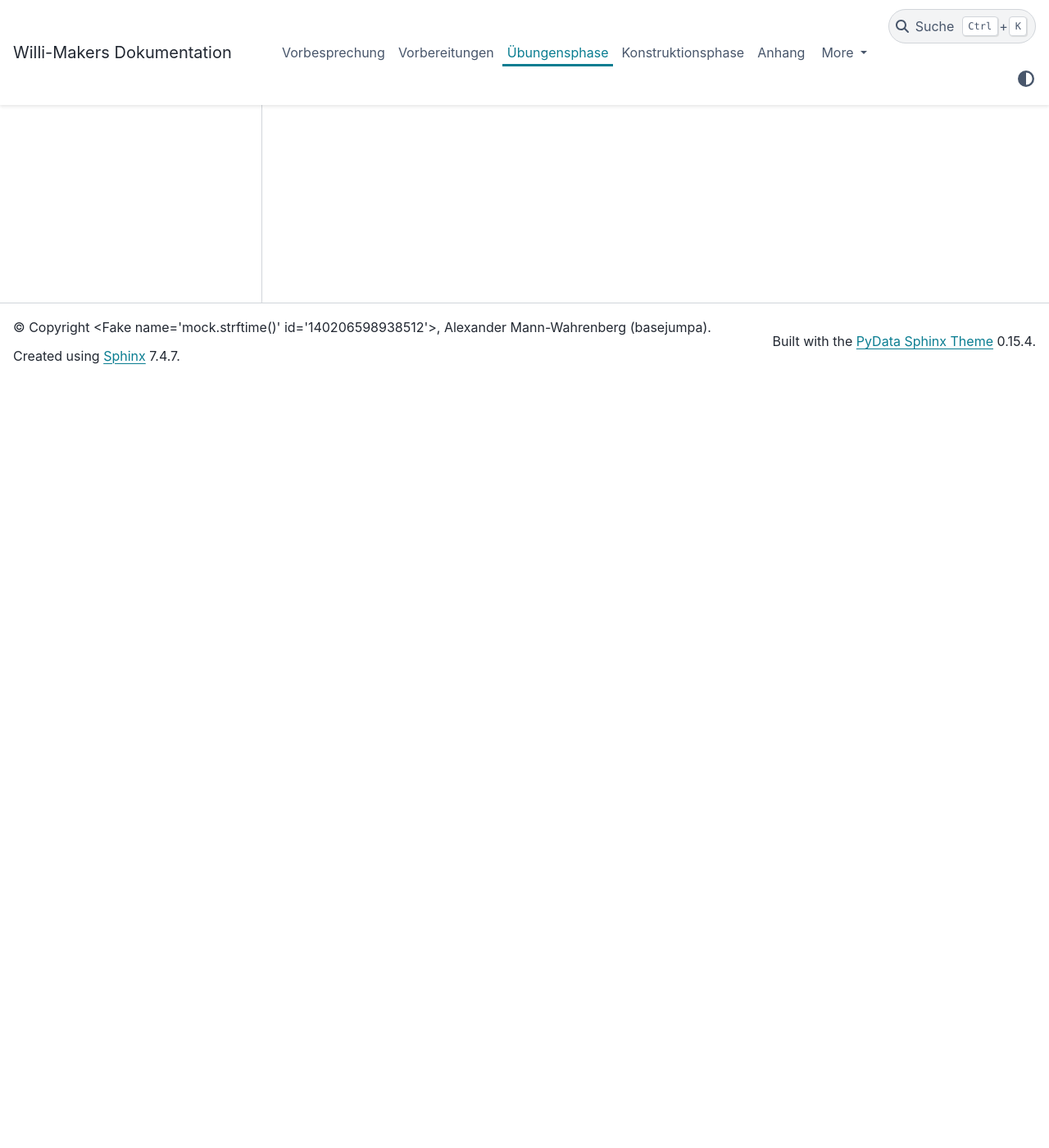
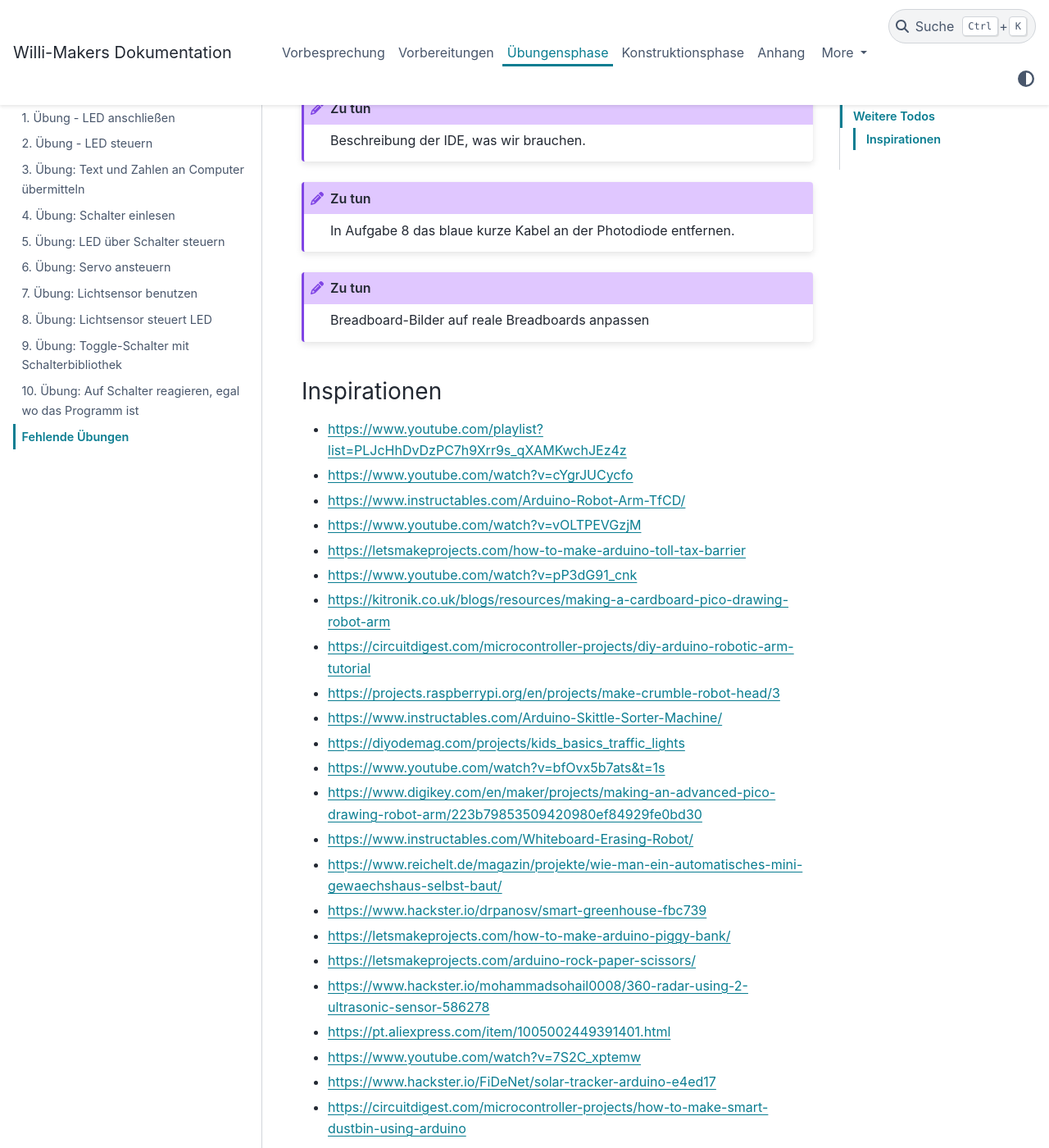
Before and after one commit to basejumpa/WeAreTheMakeneers, a Sphinx documentation site: the page built from docs/02-training-phase/99-fehlende-uebungen.rst, in a window 1280 px wide and 1400 px high, scrolled down 937 px. Shown: the whole window at 82% size. Built offline with Sphinx 7.4.7 and the PyData theme 0.15.4, drawn with Linux system fonts in a browser that asks for light colours; the version number could not be read and is left out; some of the changed text lies outside the part shown.

Commit message:
Add fixes and todos

```diff
--- a/docs/02-training-phase/01-led-anschliessen.rst
+++ b/docs/02-training-phase/01-led-anschliessen.rst
@@ -7,11 +7,14 @@
 - den Computer angeschaltet,
 - den Arduino über das USB-Kabel mit dem Computer verbunden und dann
 - das rote, blaue Kabel sowie
-- den blauen Transistor (220 Ohm) und die grüne LED
+- den blauen Widerstand (220 Ohm) und die grüne LED
 
 auf dem Steckbrett angebracht, wie auf folgendem Bild dargestellt ist.
 
 .. figure:: _figures/01-led-anschliessen.png
+
+Damit habt Ihr das rote Kabel mit dem 5V-Pin (also dem Pluspol) und das blaue mit dem GND (Steht für
+"ground", das ist englisch für die elektrische "Masse" und ist der Minuspol).
 
 Bei manchen Teams hat die LED sofort geleuchtet, bei anderen nicht.
 Der Grund war, dass die LED falsch herum angeschlossen war.
--- a/docs/02-training-phase/08-lichtsensor-steuert-led.rst
+++ b/docs/02-training-phase/08-lichtsensor-steuert-led.rst
@@ -28,8 +28,9 @@
             digitalWrite(2, LOW);
     }
 
-Serial.println(licht);
-}
+    Serial.println(licht);
+    }
+
 
 Mit if-Anweisung oder besser gesagt if-else-Anweisung kann man Entscheidungen und verschiedene Wege durch das Programm realisieren.
 
--- a/docs/02-training-phase/99-fehlende-uebungen.rst
+++ b/docs/02-training-phase/99-fehlende-uebungen.rst
@@ -11,3 +11,59 @@
 fehlen noch.
 
 .. todo:: Füge die noch fehlenden Übungen hinzu
+
+
+Weitere Todos
+*************
+
+.. todo:: Derzeit enthalten nicht alle Kabelbündel blaue Kabel. Lösen: Entweder Übungen umschreiben oder Kabelbündel auflösen.
+
+.. attention:: Die Arduinos alle in die erste Zeile stecken!!
+
+.. todo:: Beschreibung mit Bild vom Arduino (Pins)
+
+.. todo:: Beschreibung der IDE, was wir brauchen.
+
+.. todo:: In Aufgabe 8 das blaue kurze Kabel an der Photodiode entfernen.
+
+.. todo:: Breadboard-Bilder auf reale Breadboards anpassen
+
+
+Inspirationen
+=============
+
+- https://www.youtube.com/playlist?list=PLJcHhDvDzPC7h9Xrr9s_qXAMKwchJEz4z
+- https://www.youtube.com/watch?v=cYgrJUCycfo
+- https://www.instructables.com/Arduino-Robot-Arm-TfCD/
+- https://www.youtube.com/watch?v=vOLTPEVGzjM
+- https://letsmakeprojects.com/how-to-make-arduino-toll-tax-barrier
+- https://www.youtube.com/watch?v=pP3dG91_cnk
+- https://kitronik.co.uk/blogs/resources/making-a-cardboard-pico-drawing-robot-arm
+- https://circuitdigest.com/microcontroller-projects/diy-arduino-robotic-arm-tutorial
+- https://projects.raspberrypi.org/en/projects/make-crumble-robot-head/3
+- https://www.instructables.com/Arduino-Skittle-Sorter-Machine/
+- https://diyodemag.com/projects/kids_basics_traffic_lights
+- https://www.youtube.com/watch?v=bfOvx5b7ats&t=1s
+- https://www.digikey.com/en/maker/projects/making-an-advanced-pico-drawing-robot-arm/223b79853509420980ef84929fe0bd30
+- https://www.instructables.com/Whiteboard-Erasing-Robot/
+- https://www.reichelt.de/magazin/projekte/wie-man-ein-automatisches-mini-gewaechshaus-selbst-baut/
+- https://www.hackster.io/drpanosv/smart-greenhouse-fbc739
+- https://letsmakeprojects.com/how-to-make-arduino-piggy-bank/
+- https://letsmakeprojects.com/arduino-rock-paper-scissors/
+- https://www.hackster.io/mohammadsohail0008/360-radar-using-2-ultrasonic-sensor-586278
+- https://pt.aliexpress.com/item/1005002449391401.html
+- https://www.youtube.com/watch?v=7S2C_xptemw
+- https://www.hackster.io/FiDeNet/solar-tracker-arduino-e4ed17
+- https://circuitdigest.com/microcontroller-projects/how-to-make-smart-dustbin-using-arduino
+- https://www.youtube.com/watch?v=Q2WOd9WtSAc
+- https://www.youtube.com/watch?v=pP3dG91_cnk&t=1s
+- https://www.hackster.io/hadamiera/candy-dispenser-a61a60
+- https://www.youtube.com/watch?v=0jnEXtNtzNw
+- https://www.youtube.com/watch?v=MBIDxITndKc
+- https://www.youtube.com/watch?v=-xR8XUJVjfg
+- https://www.youtube.com/watch?v=pP3dG91_cnk&t=1s
+- https://interestingengineering.com/videos/arduino-powered-coin-box-is-the-new-way-of-saving-money
+- https://www.youtube.com/watch?v=4o7Fn2mMljE
+- https://www.youtube.com/watch?v=4o7Fn2mMljE
+- https://esieabot.esiea.fr/test-english/
+- https://vimeo.com/391424230
```
